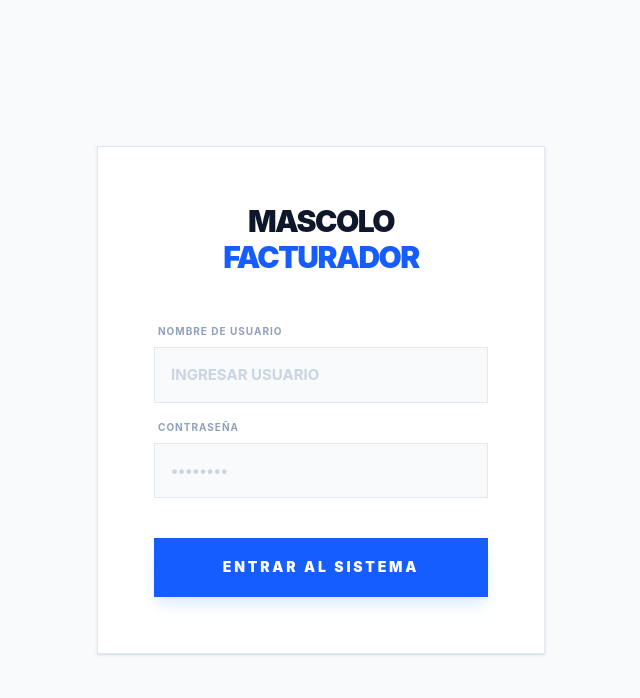
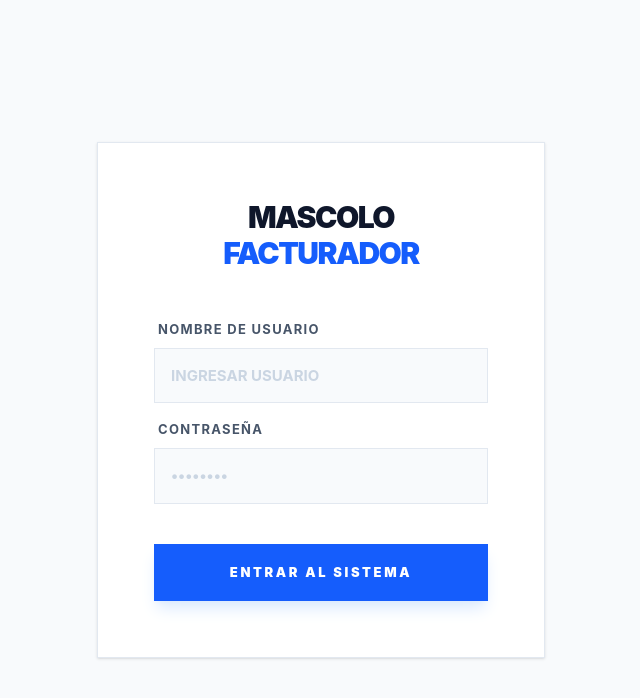
Before and after one commit to iLSEiRATiS/NexusARCA, a React (Vite) app in the folder frontend/: page /login in a window 1280 px wide. Shown: the top 698 px of the page, without its empty margins (319-959 px from the left). Built offline with nearby package versions, Linux system fonts and the light colour scheme; no server answers.

Commit message:
style: mejora accesibilidad - textos más grandes y negros más nítidos para usuarios mayores

```diff
--- a/frontend/src/index.css
+++ b/frontend/src/index.css
@@ -70,3 +70,34 @@ input, select, textarea, button {
     font-size: 15px !important;
   }
 }
+
+/* =====================================================
+   ACCESIBILIDAD: Legibilidad para usuarios mayores
+   Aumenta textos muy chicos y endurece colores grises
+   ===================================================== */
+
+/* Textos ultra-pequeños → mínimo 12px legibles */
+.text-\[7px\], .text-\[8px\], .text-\[9px\] {
+  font-size: 12px !important;
+}
+
+/* text-[10px] y text-[11px] → 13px */
+.text-\[10px\], .text-\[11px\] {
+  font-size: 13px !important;
+}
+
+/* text-xs (12px por defecto en Tailwind) → 13px */
+.text-xs {
+  font-size: 13px !important;
+}
+
+/* Grises claros → negro más nítido para mejor contraste */
+.text-slate-300 {
+  color: #64748b !important; /* slate-500 */
+}
+.text-slate-400 {
+  color: #475569 !important; /* slate-600 */
+}
+.text-slate-500 {
+  color: #334155 !important; /* slate-700 */
+}
```
